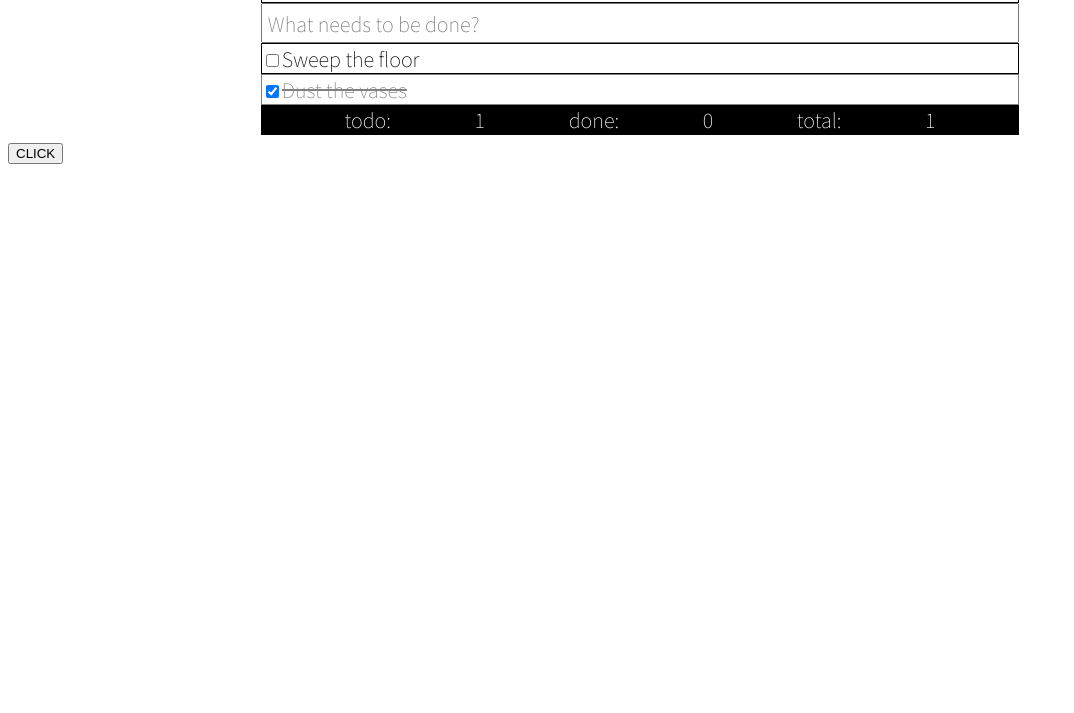
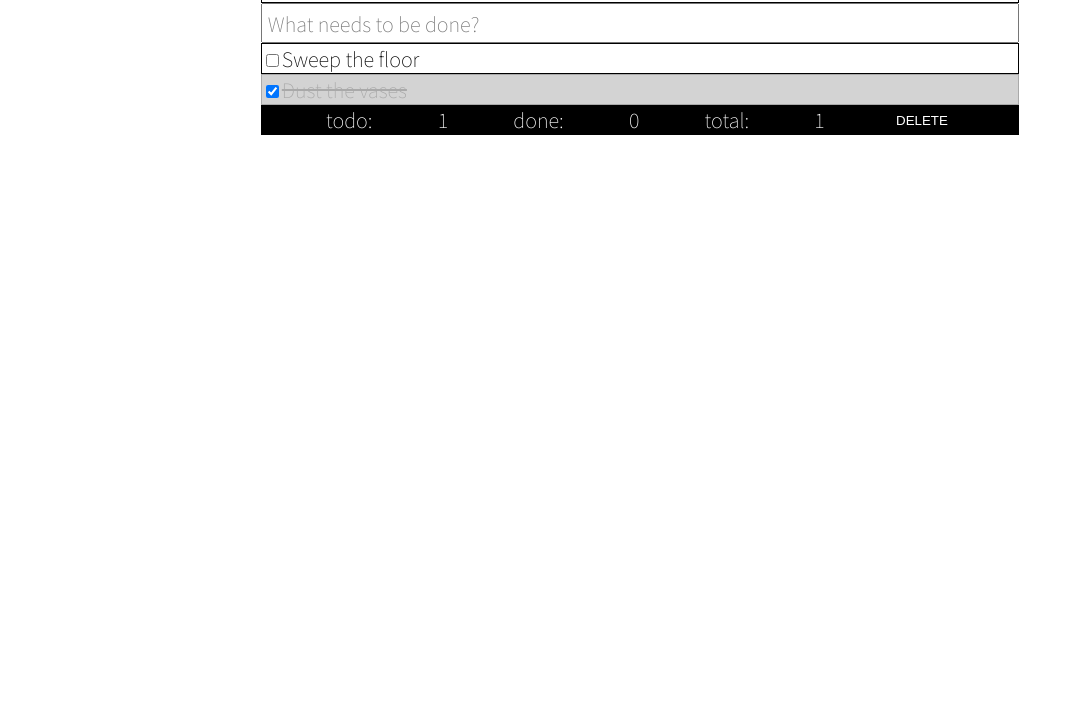
Before and after one commit to ele1992/javascript-basics, a plain HTML site: page index.html in a window 1280 px wide. Shown: the part 87-800 px from the top of the page, without its empty margins (0-1074 px from the left). Drawn offline with Linux system fonts and the light colour scheme.

Commit message:
final css touches

```diff
--- a/index.html
+++ b/index.html
@@ -42,10 +42,11 @@
           todo: <span id="todo-count">1</span>
           done: <span id="done-count">0</span>
           total:<span id="total-count">1</span>
+          <button onclick = "cleanUpDoneTodos()">DELETE</button>
       </div>
 
     </div>
-    <button onclick = "cleanUpDoneTodos()">CLICK</button>
+
 
     <script src="newscript.js"></script>
 
--- a/newscript.js
+++ b/newscript.js
@@ -14,14 +14,10 @@ function updateCounters() {
   const todonumber = totalnumber - donenumber;
   todo.innerText = todonumber;
 
-  console.log(todonumber);
-  console.log(donenumber);
-  console.log(totalnumber);
+  //console.log(todonumber);
+  //console.log(donenumber);
+  //console.log(totalnumber);
 }
-
-document.addEventListener("click", function () {
-  updateCounters();
-});
 
 function toggleDone(event) {
   const checkbox = event.currentTarget;
@@ -38,6 +34,7 @@ const checkboxes = document.querySelectorAll(".todo input");
 for (let i = 0; i < checkboxes.length; i++) {
   checkboxes[i].addEventListener("change", toggleDone);
 }
+
 function createTodo(text) {
   const newLabel = document.createElement("label");
   const newText = document.createTextNode(text);
@@ -60,15 +57,19 @@ document
     const inputText = input.value;
     event.preventDefault();
     createTodo(inputText);
-    console.log(inputText);
+    // console.log(inputText);
     input.value = null;
     updateCounters();
   });
 
 function cleanUpDoneTodos() {
-    const doneItems = document.querySelectorAll("input:checked");
+  const doneItems = document.querySelectorAll("input:checked");
 
   for (let i = 0; i < doneItems.length; i++) {
     doneItems[i].parentElement.parentElement.remove();
   }
 }
+
+document.addEventListener("click", function () {
+  updateCounters();
+});
--- a/style.css
+++ b/style.css
@@ -42,7 +42,8 @@ li {
 }
 
 .completed{
-    color:gray;
+    background-color:lightgray;
+    color:darkgray;
     text-decoration:line-through;
 }
 
@@ -51,5 +52,12 @@ label{
     width:100%;
 }
 label:hover{
-    background-color:lightgray;
+    background-color:gray;
 }
+
+button{
+    border:none;
+    background-color:black;
+    color:white;
+    outline:none;
+}
```
